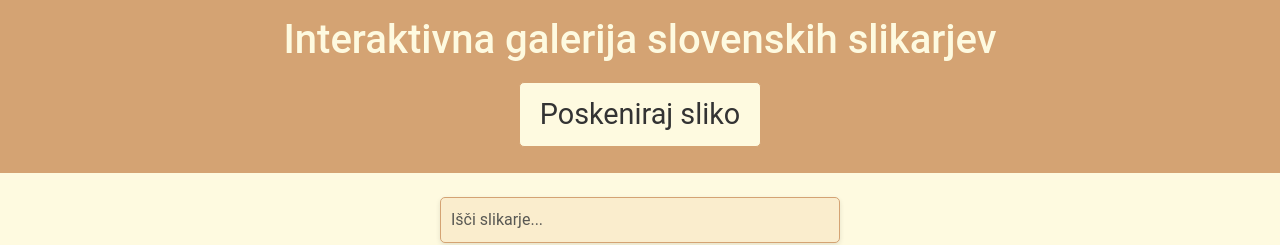
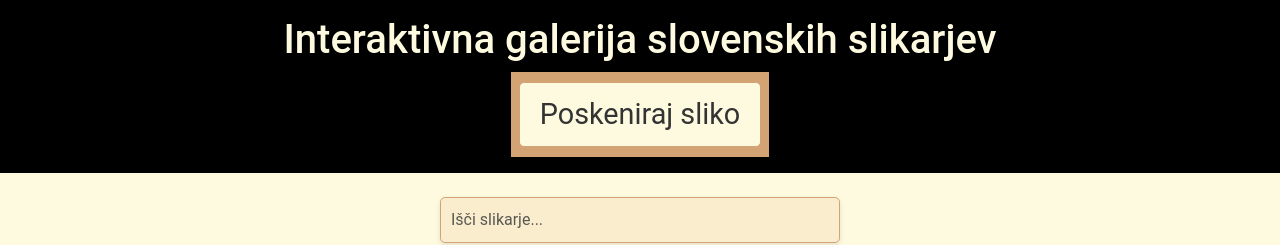
Before and after one commit to Cobald13/ReactIOI, a React (Create React App) app: page / in a window 1280 px wide. Shown: the top 245 px of the page. Built offline with nearby package versions, Linux system fonts and the light colour scheme; no server answers.

Commit message:
css test

```diff
--- a/src/styles/styles.css
+++ b/src/styles/styles.css
@@ -16,7 +16,7 @@ body {
 
 /* Header Styles */
 header {
-    background-color: #D4A373;
+    background-color: black;
     /* Buff */
     color: #FEFAE0;
     /* Cornsilk */
```
